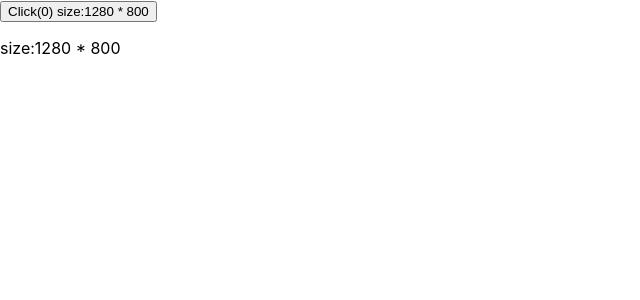
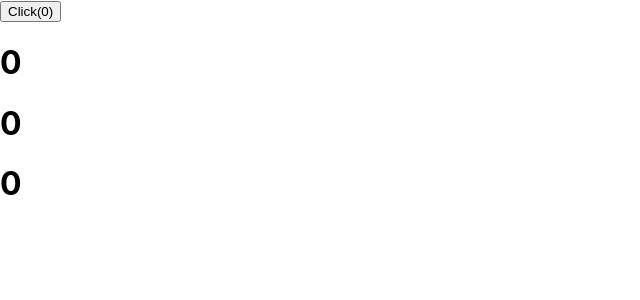
Before and after one commit to AlwaysWannaFly01/ReactProjects, a React app in the folder train-ticket/: page / in a window 1280 px wide. Shown: the top 300 px of the page, without its empty margins (0-640 px from the left). Built offline with nearby package versions, Linux system fonts and the light colour scheme.

Commit message:
使用ContextHooks

```diff
--- a/train-ticket/src/App.jsx
+++ b/train-ticket/src/App.jsx
@@ -1,89 +1,43 @@
-import React, {Component, useState, useEffect} from 'react';
+import React, {Component, useState, createContext, useContext} from 'react';
 import './App.css';
 
-class App2 extends Component {
-    state = {
-        count: 0,
-        size: {
-            width: document.documentElement.clientWidth,
-            height: document.documentElement.clientHeight,
-        }
-    }
+const CountContext = createContext();
 
-    onResize = () => {
-        this.setState({
-            size: {
-                width: document.documentElement.clientWidth,
-                height: document.documentElement.clientHeight,
-            }
-        })
-    }
-
-    componentDidMount() {
-        document.title = this.state.count;
-        window.addEventListener('resize', this.onResize, false)
-    }
-
-    componentWillUnmount() {
-        window.removeEventListener('resize', this.onResize, false)
-    }
-
+class Foo extends Component {
     render() {
-        const {count, size} = this.state
         return (
-            <button
-                type="button"
-                onClick={() => {
-                    this.setState({count: count + 1})
-                }}>
-                Click({count})
-                size:{size.width} * {size.height}
-            </button>
+            <CountContext.Consumer>
+                {
+                    count => <h1>{count}</h1>
+                }
+            </CountContext.Consumer>
         )
     }
 }
 
+class Bar extends Component {
+    static contextType = CountContext;
+    render() {
+        const count = this.context;
+        return (
+            <CountContext.Consumer>
+                {
+                    count => <h1>{count}</h1>
+                }
+            </CountContext.Consumer>
+        )
+    }
+}
+
+function Counter() {
+    const count = useContext(CountContext)
+    return (
+        <h1>{count}</h1>
+    )
+}
 
 function App(props) {
     const [count, setCount] = useState(0);
-    const [size, setSize] = useState({
-        width: document.documentElement.clientWidth,
-        height: document.documentElement.clientHeight,
-    })
-
-    const onResize = () => {
-        setSize({
-            width: document.documentElement.clientWidth,
-            height: document.documentElement.clientHeight,
-        })
-    }
-    useEffect(() => {
-        console.log('count', count);
-        /*第二个参数count改变,才会触发effect执行*/
-    }, [count])
-
-    useEffect(() => {
-        document.title = count;
-    })
-
-    useEffect(() => {
-        window.addEventListener('resize', onResize, false);
-        return () => {
-            window.removeEventListener('resize', onResize, false)
-        }
-    }, [])
-
-    const onClick = () => {
-        console.log('click')
-    }
-
-    useEffect(() => {
-        document.querySelector('#size').addEventListener('click', onClick, false)
-        return () => {
-            document.querySelector('#size').removeEventListener('click', onClick, false)
-        }
-    })
-
     return (
         <div>
             <button
@@ -92,16 +46,13 @@ function App(props) {
                     setCount(count + 1)
                 }}>
                 Click({count})
-                size:{size.width} * {size.height}
             </button>
-            {
-                count % 2 ?
-                    <span id="size">size:{size.width} * {size.height}</span> :
-                    <p id="size">size:{size.width} * {size.height}</p>
-            }
-
+            <CountContext.Provider value={count}>
+                <Foo></Foo>
+                <Bar></Bar>
+                <Counter></Counter>
+            </CountContext.Provider>
         </div>
-
     )
 }
 
```
